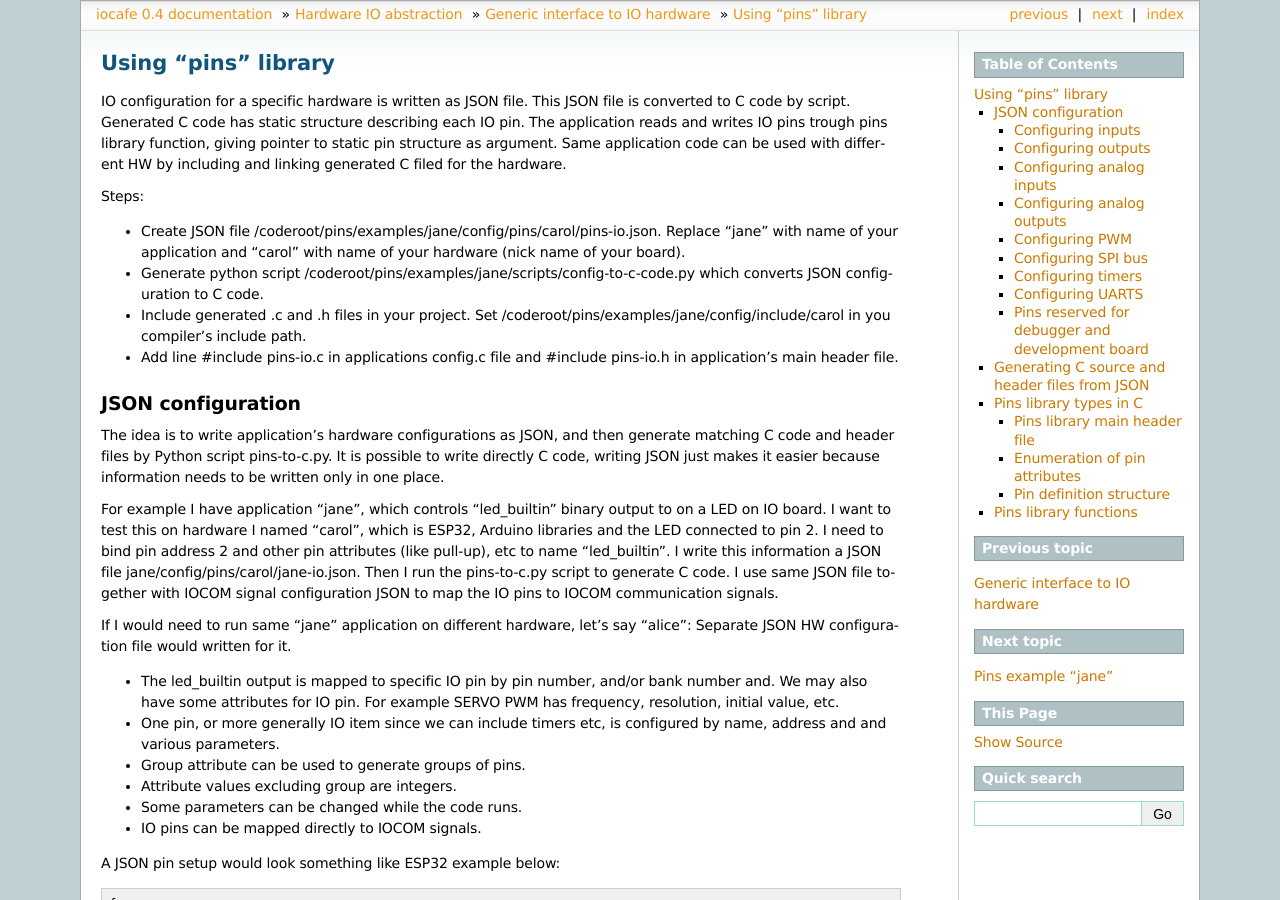
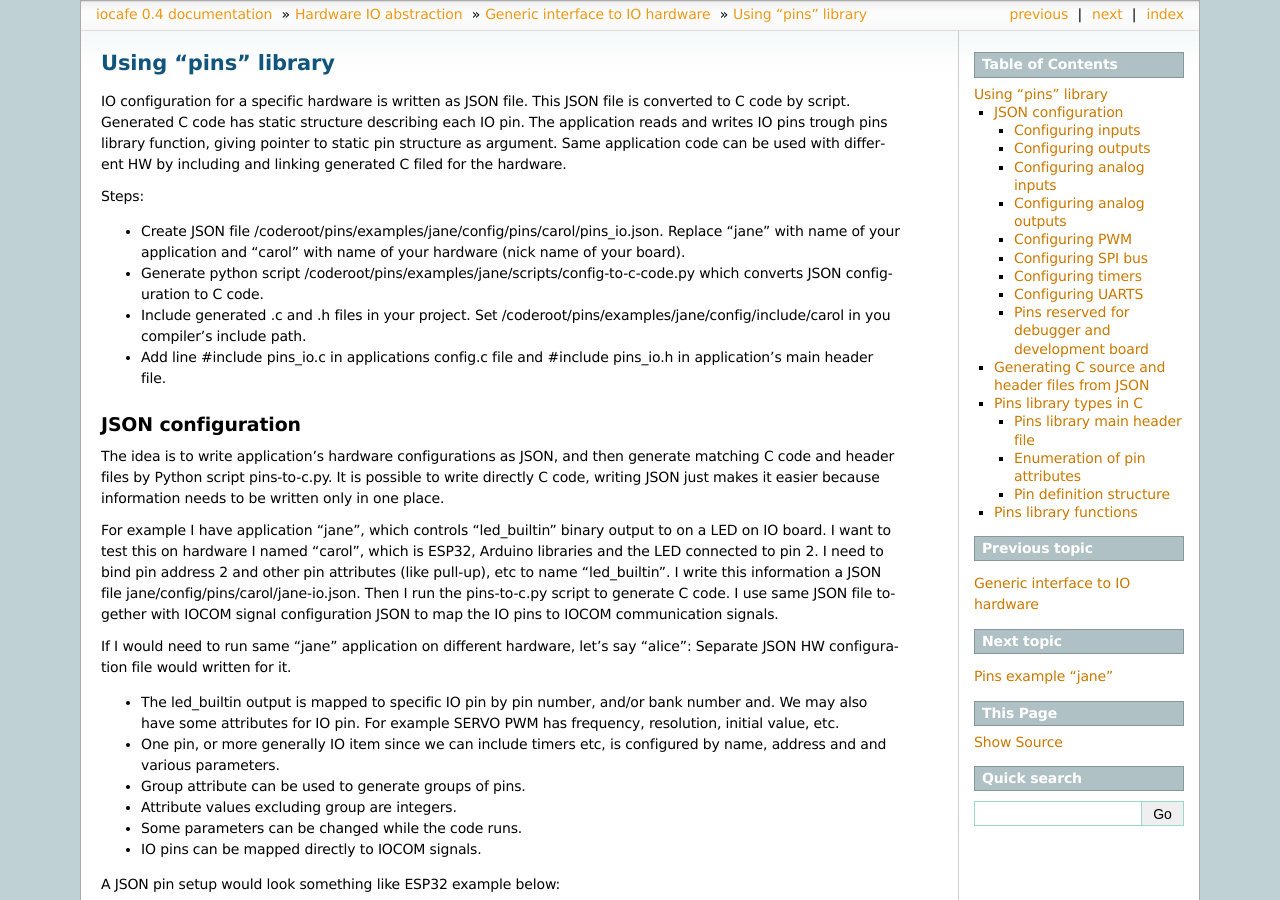
Before and after one commit to iocafe/iocafe-doc, a Sphinx documentation site: the page built from source/hw-io-abstraction/pins-library/190918-using-pins-chapter.rst, in a window 1280 px wide and 900 px high. Built offline with Sphinx 7.4.7, drawn with Linux system fonts in a browser that asks for light colours; some of the changed text lies outside the part shown.

```diff
--- a/source/get-started/start-steps/200518-copy-example-project-as-startint-point.rst
+++ b/source/get-started/start-steps/200518-copy-example-project-as-startint-point.rst
@@ -48,15 +48,15 @@ Run script to convert JSON to C code and to compressed format from terminal.
 
 Name your IO board and modify IO pin configuration
 **************************************************
-If you will be using pins library for IO device, the IO pins are configured in pins-io.json file.
+If you will be using pins library for IO device, the IO pins are configured in pins_io.json file.
 Among other files, this file is further converted to C code by config_to_c_code script.
-This file is located in /coderoot/iocom/examples/gina/config/pins/<yourdevicename>/pins-io.json
+This file is located in /coderoot/iocom/examples/gina/config/pins/<yourdevicename>/pins_io.json
 
 Your hardware (physical IO device) needs a name. This allows building same application on different boards.
 Hardware name specifies underlying IO API, etc, to use and to which purpose each IO pin is used.
 
 If you are using platform's IO hardware directly or trough platform specific API, you should delete
-all pins-io.json file and all pins library related things.
+all pins_io.json file and all pins library related things.
 
 
 Setup signal configuration
--- a/source/hw-io-abstraction/pins-library/190918-using-pins-chapter.rst
+++ b/source/hw-io-abstraction/pins-library/190918-using-pins-chapter.rst
@@ -7,13 +7,13 @@ Same application code can be used with different HW by including and linking gen
 
 Steps:
 
-* Create JSON file /coderoot/pins/examples/jane/config/pins/carol/pins-io.json. Replace “jane” with
+* Create JSON file /coderoot/pins/examples/jane/config/pins/carol/pins_io.json. Replace “jane” with
   name of your application and “carol” with name of your hardware (nick name of your board).
 * Generate python script /coderoot/pins/examples/jane/scripts/config-to-c-code.py which converts
   JSON configuration to C code.
 * Include generated .c and .h files in your project. Set /coderoot/pins/examples/jane/config/include/carol
   in you compiler’s include path.
-* Add line #include pins-io.c in applications config.c file and #include pins-io.h in
+* Add line #include pins_io.c in applications config.c file and #include pins_io.h in
   application’s main header file.
 
 
@@ -129,8 +129,8 @@ The attributes for inputs
 
 ::
 
-{"name": "gazerbeam", "addr": 39, "interrupt": 1},
-{"name": "dip_switch_3", "addr": 34, "pull-up": 1}
+{"name": "gazerbeam", "addr": 39, "interrupt": 1},
+{"name": "dip_switch_3", "addr": 34, "pull-up": 1}
 
 Configuring outputs
 ~~~~~~~~~~~~~~~~~~~~~~~~~~
@@ -143,7 +143,7 @@ The attributes for inputs:
 
 ::
 
-{"name": "led_builtin", "addr": 33}
+{"name": "led_builtin", "addr": 33}
 
 
 Configuring analog inputs
@@ -160,7 +160,7 @@ The attributes for analog inputs
 
 ::
 
-{"name": "potentiometer", "addr": 26, "max": 4095}
+{"name": "potentiometer", "addr": 26, "max": 4095}
 
 
 Configuring analog outputs
@@ -174,7 +174,7 @@ The attributes for analog outputs
 
 ::
 
-{"name": "myaout", "addr": 25, "max": 4095}
+{"name": "myaout", "addr": 25, "max": 4095}
 
 Configuring PWM
 ~~~~~~~~~~~~~~~~~~~~~~~~~~
@@ -196,8 +196,8 @@ The attributes for PWM pin:
 
 ::
 
-{"name": "servo", "bank": 0, "addr": 22, "frequency": 50, "resolution": 12, "init": 2048, "max": 4095}
-{"name": "ccd_clock",  "bank": 0, "addr": 22, "timer": 0, "frequency-kHz": 1000, "resolution": 1, "init": 1}
+{"name": "servo", "bank": 0, "addr": 22, "frequency": 50, "resolution": 12, "init": 2048, "max": 4095}
+{"name": "ccd_clock",  "bank": 0, "addr": 22, "timer": 0, "frequency-kHz": 1000, "resolution": 1, "init": 1}
 
 ESP32 notes
 
@@ -224,7 +224,7 @@ The attributes for SPI bus
 
 ::
 
-{"name": "tft_spi", "addr": 0, "miso": 19, "mosi": 23, "sclk": 18, "dc": 2}
+{"name": "tft_spi", "addr": 0, "miso": 19, "mosi": 23, "sclk": 18, "dc": 2}
 
 
 Configuring timers
@@ -242,7 +242,7 @@ Timer attributes
 
 ::
 
-{"name": "igc_timer",  "bank": 0, "addr": 0, "timer": 0, "frequency-kHz": 250, "resolution": 1}
+{"name": "igc_timer",  "bank": 0, "addr": 0, "timer": 0, "frequency-kHz": 250, "resolution": 1}
 
 
 Configuring UARTS
@@ -259,7 +259,7 @@ UART attributes
 
 ::
 
-{"name": "uart2", "addr": 2, "rx": 16, "tx": 17, "speed": 96}
+{"name": "uart2", "addr": 2, "rx": 16, "tx": 17, "speed": 96}
 
 
 Pins reserved for debugger and development board
@@ -458,7 +458,7 @@ group pins together. Pins with same PIN_GROUP number set go generate linked list
 of IO board a second linked list.
 
 All pins of a device can be referred using “extern const IoPinsHdr pins_hdr” in script generated
-pins-io.h. We use pins_setup(&pins_hdr, 0) this to set up all the IO pins, or
+pins_io.h. We use pins_setup(&pins_hdr, 0) this to set up all the IO pins, or
 “pins_read_all(&pins_hdr, PINS_DEFAULT)” in main loop to read all pins.
 
 
```
